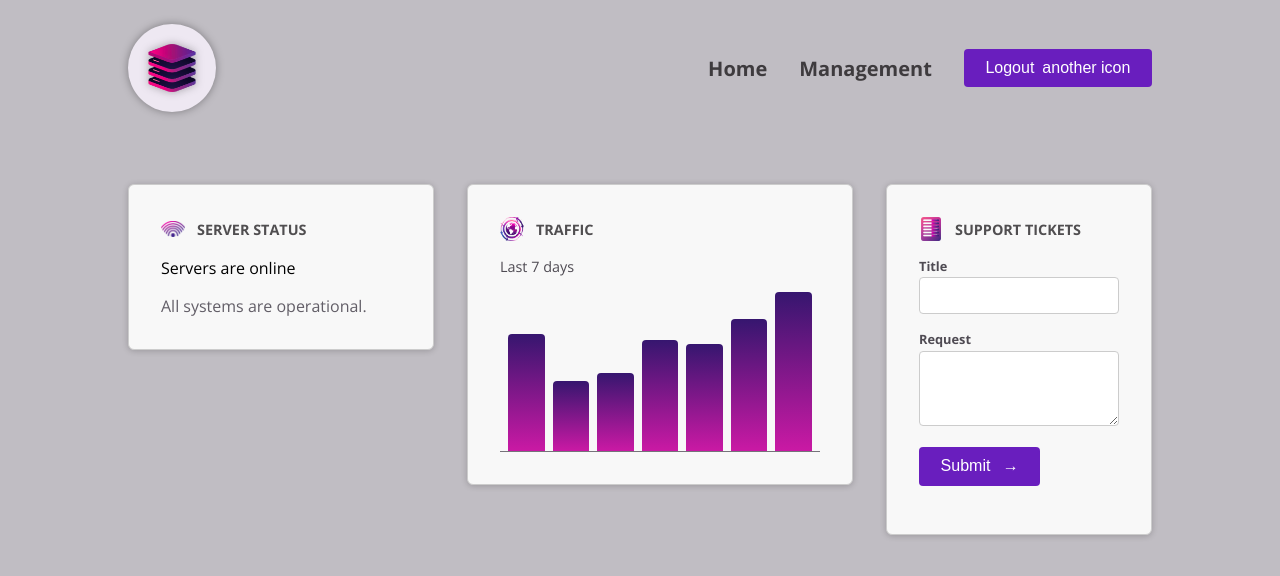
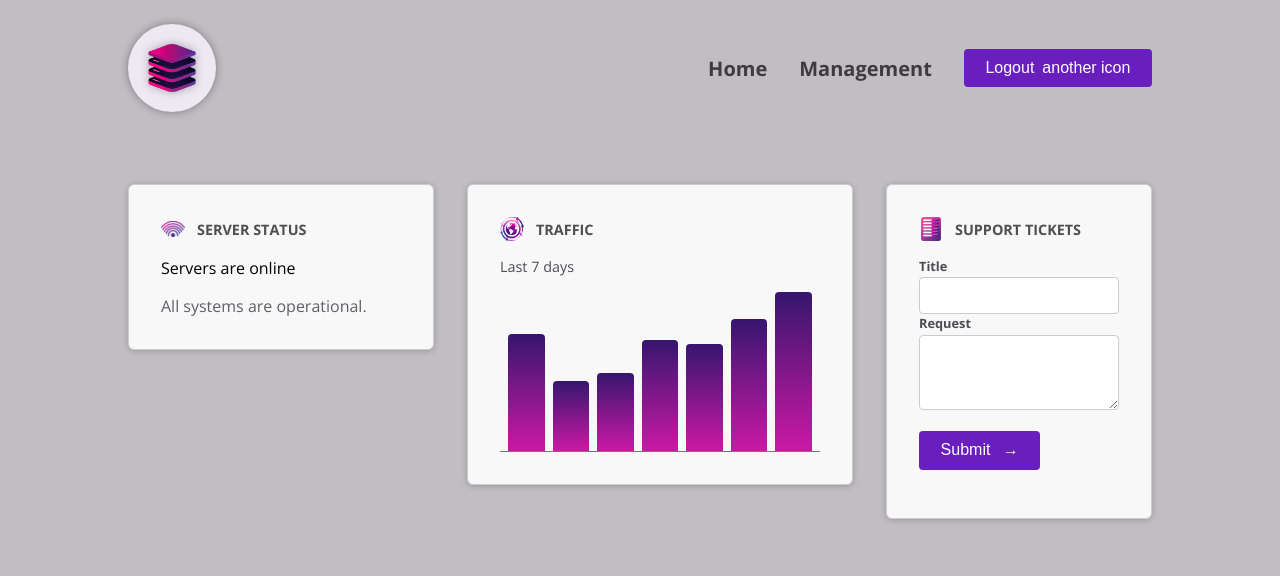
Before and after one commit to SibuleleMboyi/03-starting-project, an Angular app: page / in a window 1280 px wide. Shown: the top 576 px of the page. Built offline with nearby package versions, Linux system fonts and the light colour scheme.

Commit message:
introduction to host elements

```diff
--- a/src/app/dashboard/tickets/new-ticket/new-ticket.component.html
+++ b/src/app/dashboard/tickets/new-ticket/new-ticket.component.html
@@ -1,9 +1,9 @@
 <form>
-  <app-control [label]="'Title'">
+  <app-control class="control" [label]="'Title'">
     <input name="title" id="title" />
   </app-control>
 
-  <app-control label="Request">
+  <app-control class="control" label="Request">
     <textarea name="request" id="request" rows="3"></textarea>
   </app-control>
 
--- a/src/app/shared/control/control.component.html
+++ b/src/app/shared/control/control.component.html
@@ -1,5 +1,3 @@
-<p class="control">
-  <label>{{ label() }}</label>
-  <!--  This kind of select specifies that only input and textarea elements are required-->
-  <ng-content select="input, textarea" />
-</p>
+<label>{{ label() }}</label>
+<!--  This kind of select specifies that only input and textarea elements are required-->
+<ng-content select="input, textarea" />
```
